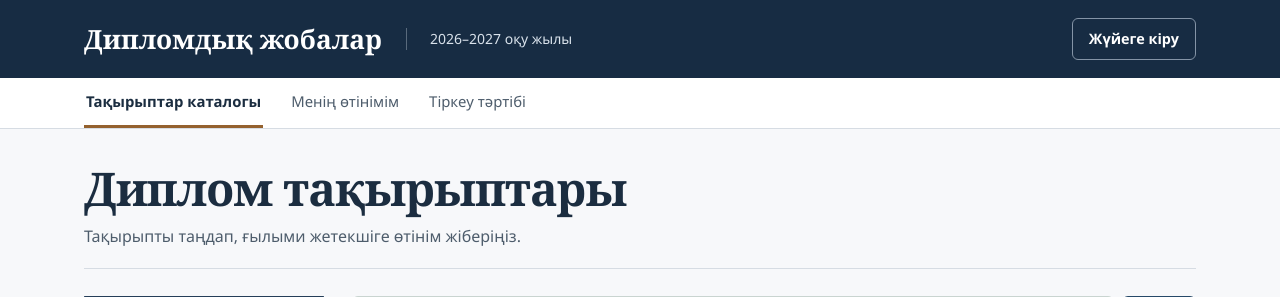
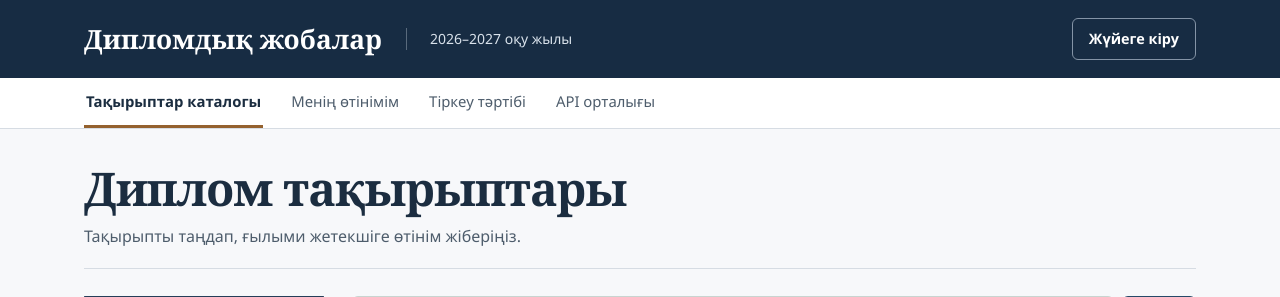
Before and after one commit to nurgaliulyimosh-max/diploma-register, a FastAPI app: page / in a window 1280 px wide. Shown: the top 297 px of the page. Run offline with FastAPI, Linux system fonts and the light colour scheme; parts of the project's set-up code (start-up, migrations or seed data) failed here and were passed over.

Commit message:
Add API documentation center

```diff
--- a/main.py
+++ b/main.py
@@ -430,6 +430,12 @@ def guide(request: Request):
         return render(request, db, "guide")
 
 
+@app.get("/api-center", include_in_schema=False)
+def api_center(request: Request):
+    with Session(engine) as db:
+        return render(request, db, "api_center")
+
+
 @app.post("/account")
 async def sign_in(request: Request):
     form = await request.form()
--- a/templates/site.html
+++ b/templates/site.html
@@ -24,6 +24,7 @@
     {% if user and user.role != 'student' %}<a href="/manage" class="{{ 'selected' if screen in ['manage','edit'] else '' }}">Тақырыптарды басқару</a>{% endif %}
     {% if user and user.role == 'department' %}<a href="/areas" class="{{ 'selected' if screen == 'areas' else '' }}">Бағыттар</a>{% endif %}
     <a href="/guide" class="{{ 'selected' if screen == 'guide' else '' }}">Тіркеу тәртібі</a>
+    <a href="/api-center" class="{{ 'selected' if screen == 'api_center' else '' }}" {% if screen == 'api_center' %}aria-current="page"{% endif %}>API орталығы</a>
   </nav>
 </div>
   <main>
@@ -236,6 +237,24 @@
       </form>
       {% if topic %}<details class="decision"><summary>Тақырыпты жою</summary><form method="post"><button class="light" name="delete" value="yes">Жоюды растау</button></form></details>{% endif %}
       </section>
+    {% elif screen == 'api_center' %}
+      <h1>API орталығы</h1>
+      <section class="panel pad entry">
+        <h2>API құжаттамасы</h2>
+        <div class="actions">
+          <a class="button" href="/docs">Swagger UI</a>
+          <a class="button light" href="/redoc">ReDoc</a>
+          <a class="button light" href="/openapi.json">OpenAPI JSON</a>
+        </div>
+      </section>
+      <section class="panel pad">
+        <h2>Сұрауларды тексеру</h2>
+        <ol>
+          <li>Каталогтың бірінші бетін көру үшін <a href="/api/topics?page=1"><code>GET /api/topics?page=1</code></a> сұрауын ашыңыз.</li>
+          <li>Тақырыпты қосу немесе өңдеу үшін Swagger UI ішіндегі <strong>Authorize</strong> батырмасын басып, жетекші не кафедра аккаунтымен кіріңіз.</li>
+          <li>Валидацияны тексеру үшін <code>POST /api/topics</code> сұрауының жарамды денесінде орын санын <code>"capacity": 0</code> деп көрсетіңіз. API <code>422</code> жауабын қайтарады.</li>
+        </ol>
+      </section>
     {% elif screen == 'guide' %}
       <h1>Тіркеу тәртібі</h1>
       <section class="panel pad editor"><ol class="timeline guide">
```
